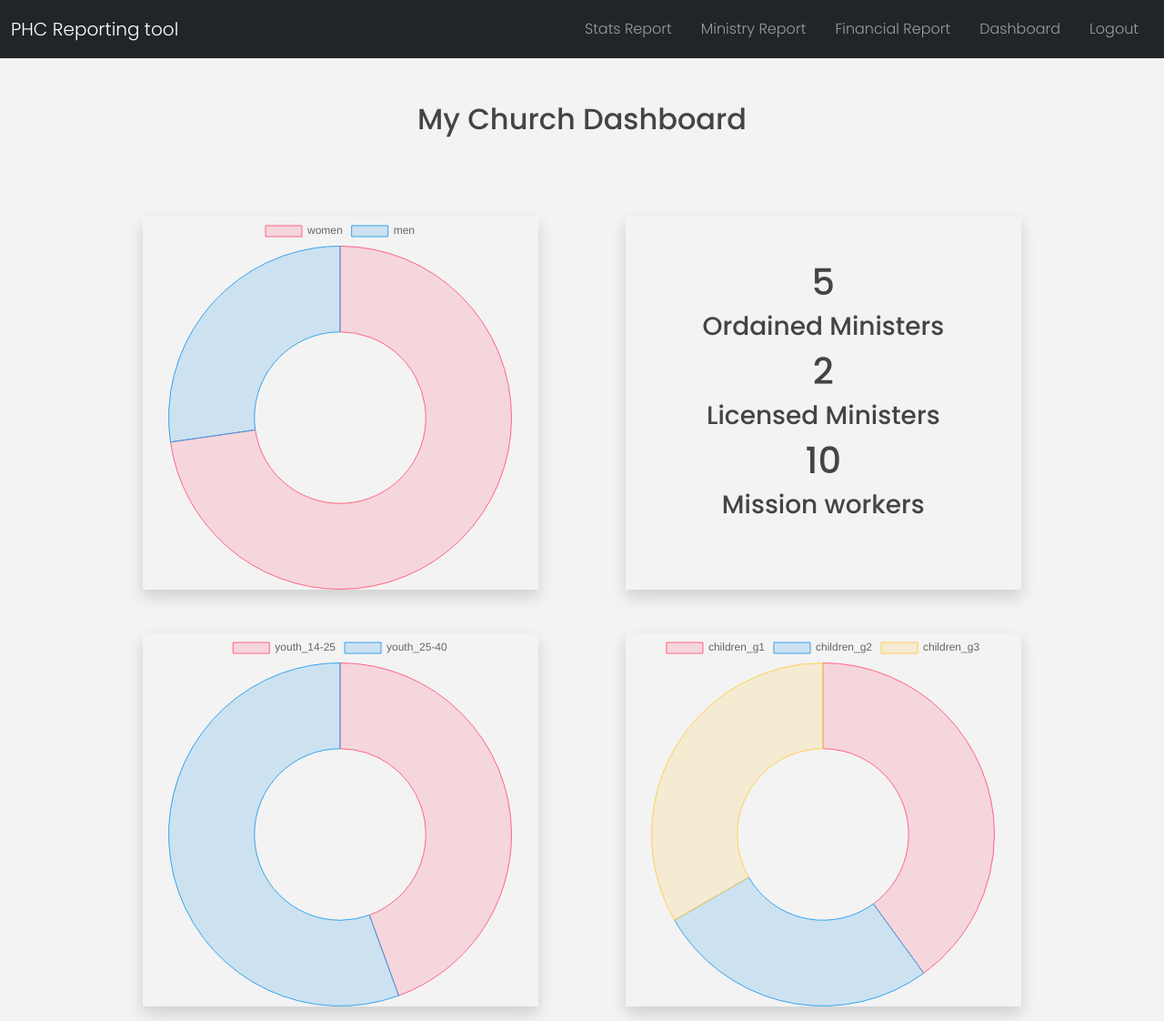
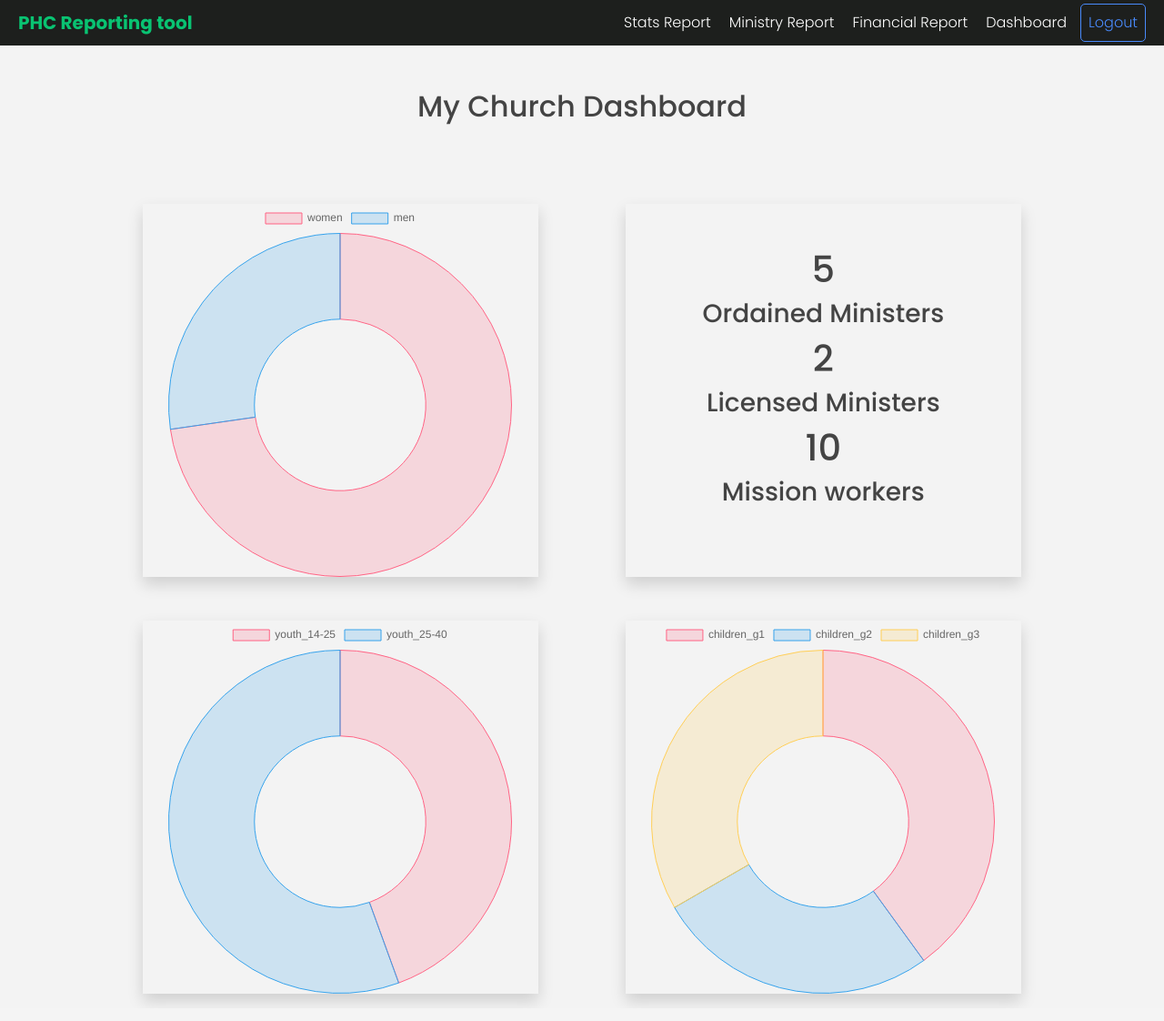
Before and after one commit to Keletsomaleka/PHC_Reporting, a Django app: page / in a window 1280 px wide. Shown: the whole page at 91% size. Run offline with Django 3.2, Linux system fonts and the light colour scheme; a user stored in the database is signed in; data comes from the database, SQL or seed files in the repository; both versions use the stored data as it was after the commit; some libraries are stand-ins or nearby versions.

Commit message:
New navbar

```diff
--- /dev/null
+++ b/school_too/student_dash/static/student_dash/resources/css/st.css
@@ -0,0 +1,139 @@
+@import url("https://fonts.googleapis.com/css2?family=Poppins:wght@400;700&display=swap");
+
+* {
+  padding: 0;
+  margin: 0;
+  box-sizing: border-box;
+}
+
+body {
+  background-color: #353836;
+  color: white;
+  font-family: "Poppins", sans-serif;
+}
+
+header a {
+  text-decoration: none;
+}
+
+header {
+  padding: 0 20px;
+  background-color: #1d1f1d;
+  height: 50px;
+  display: flex;
+  justify-content: space-between;
+}
+
+#brand {
+  font-weight: bold;
+  font-size: 18px;
+  display: flex;
+  align-items: center;
+}
+
+#brand a {
+  color: #09c372;
+}
+
+ul {
+  list-style: none;
+  height: 100%;
+  display: flex;
+  align-items: center;
+  justify-content: space-around;
+}
+
+ul a {
+  color: white;
+}
+
+ul li {
+  padding: 5px;
+  margin-left: 10px;
+}
+
+ul li:hover {
+  transform: scale(1.1);
+  transition: 0.3s;
+}
+
+#login,
+#signup {
+  border-radius: 5px;
+  padding: 5px 8px;
+}
+
+#login {
+  border: 1px solid #498afb;
+}
+
+#signup {
+  border: 1px solid #ff3860;
+}
+
+#signup a {
+  color: #ff3860;
+}
+
+#login a {
+  color: #498afb;
+}
+
+#hamburger-icon {
+  margin: auto 0;
+  display: none;
+  cursor: pointer;
+}
+
+#hamburger-icon div {
+  width: 35px;
+  height: 3px;
+  background-color: white;
+  margin: 6px 0;
+  transition: 0.4s;
+}
+
+.open .bar1 {
+  -webkit-transform: rotate(-45deg) translate(-6px, 6px);
+  transform: rotate(-45deg) translate(-6px, 6px);
+}
+
+.open .bar2 {
+  opacity: 0;
+}
+
+.open .bar3 {
+  -webkit-transform: rotate(45deg) translate(-6px, -8px);
+  transform: rotate(45deg) translate(-6px, -8px);
+}
+
+.open .mobile-menu {
+  display: flex;
+  flex-direction: column;
+  align-items: center;
+  justify-content: flex-start;
+}
+
+.mobile-menu {
+  display: none;
+  position: absolute;
+  top: 50px;
+  left: 0;
+  background-color: #1d1f1d;
+  height: calc(100vh - 50px);
+  width: 100%;
+}
+
+.mobile-menu li {
+  margin-bottom: 10px;
+}
+
+@media only screen and (max-width: 600px) {
+  header nav {
+    display: none;
+  }
+
+  #hamburger-icon {
+    display: block;
+  }
+}
--- /dev/null
+++ b/school_too/student_dash/static/student_dash/resources/js/index.js
@@ -0,0 +1,3 @@
+function toggleMobileMenu(menu) {
+    menu.classList.toggle('open');
+}
--- a/school_too/student_dash/templates/smart_dash/base.html
+++ b/school_too/student_dash/templates/smart_dash/base.html
@@ -1,5 +1,5 @@
 {% load static %}
-{% include 'smart_dash/nav.html' %}
+{% include 'smart_dash/nav2.html' %}
 {% block title %}
 <script src="https://cdn.jsdelivr.net/npm/chart.js@3.7.0/dist/chart.min.js"></script>
 <link rel="stylesheet" type="text/css" href="{% static 'student_dash/resources/css/style.css' %}">
--- /dev/null
+++ b/school_too/student_dash/templates/smart_dash/nav2.html
@@ -0,0 +1,41 @@
+{% load static %}
+
+<html lang="en">
+  <head>
+    <meta charset="UTF-8" />
+    <meta http-equiv="X-UA-Compatible" content="IE=edge" />
+    <meta name="viewport" content="width=device-width, initial-scale=1.0" />
+    <link href="https://cdn.jsdelivr.net/npm/bootstrap@5.1.3/dist/css/bootstrap.min.css" rel="stylesheet" integrity="sha384-1BmE4kWBq78iYhFldvKuhfTAU6auU8tT94WrHftjDbrCEXSU1oBoqyl2QvZ6jIW3" crossorigin="anonymous">
+    <link rel="stylesheet" type="text/css" href="{% static 'student_dash/resources/css/st.css' %}">
+    <title>Navigation bar</title>
+  </head>
+  <body>
+    <header>
+      <div id="brand"><a class="navbar-brand" href="{% url 'dashboard' %}">PHC Reporting tool</a></div>
+      <nav>
+        <ul>
+
+          <li><a href="{% url 'statistics' %}">Stats Report</a></li>
+          <li><a href="{% url 'reports' %}">Ministry Report</a></li>
+          <li><a href="{% url 'finance' %}">Financial Report</a></li>
+          <li><a href="{% url 'allstats' %}">Dashboard </a></li>
+          <li id="login"><a href="{% url 'logout' %}?next={% url 'dashboard' %}" >Logout</a></li>
+
+        </ul>
+      </nav>
+      <div id="hamburger-icon" onclick="toggleMobileMenu(this)">
+        <div class="bar1"></div>
+        <div class="bar2"></div>
+        <div class="bar3"></div>
+        <ul class="mobile-menu">
+          <li><a href="{% url 'statistics' %}">Stats Report</a></li>
+          <li><a href="{% url 'reports' %}">Ministry Report</a></li>
+          <li><a href="{% url 'finance' %}">Financial Report</a></li>
+          <li><a href="{% url 'allstats' %}">Dashboard </a></li>
+          <li id="login"><a href="{% url 'logout' %}?next={% url 'dashboard' %}" >Logout</a></li>
+        </ul>
+      </div>
+    </header>
+    <script src="{% static 'student_dash/resources/js/index.js' %}"></script>
+  </body>
+</html>
--- a/school_too/student_dash/urls.py
+++ b/school_too/student_dash/urls.py
@@ -9,5 +9,7 @@ urlpatterns = [
     path('signup/', views.signup, name='signup'),
     path('reports/',views.report, name='reports'),
     path('finance/',views.finance,name='finance'),
+    path('nav/',views.nav,name='nav'),
     path('accounts/', include('django.contrib.auth.urls')),
+
 ]
--- a/school_too/student_dash/views.py
+++ b/school_too/student_dash/views.py
@@ -183,3 +183,6 @@ def report(request):
         form = ReportForm()
 
     return render(request,'smart_dash/reports.html', {'form':form})
+
+def nav(request):
+    return render(request,'smart_dash/nav2.html' )
```
Also changed, not shown: school_too/db.sqlite3.
